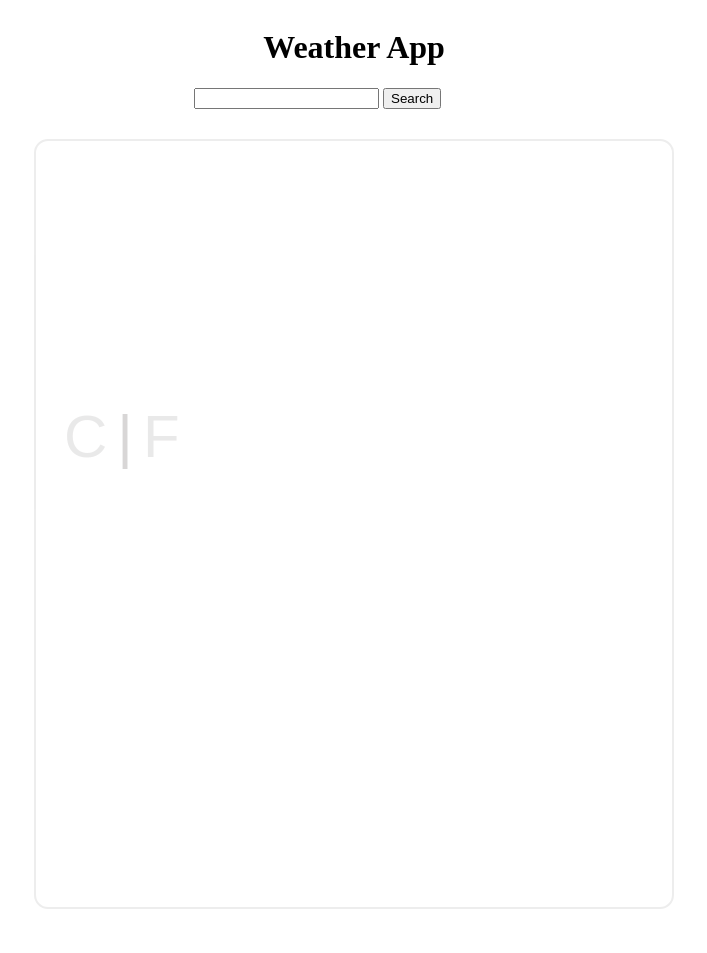
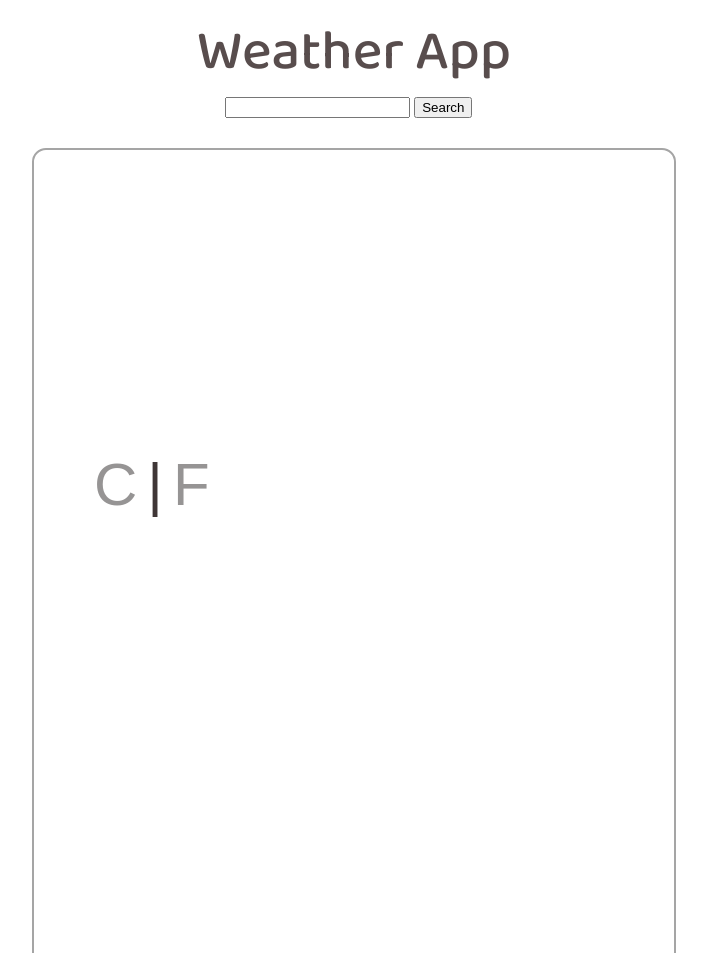
Before and after one commit to redjay48/weather-app, a plain HTML site: page index.html in a window 1280 px wide. Shown: the top 953 px of the page, without its empty margins (286-993 px from the left). Before the commit the page ends 917 px from the top, so only its background shows below. Drawn offline with Linux system fonts and the light colour scheme; a web font is replaced by a local one.

Commit message:
Fix alignment,styles and translucent bg images

```diff
--- a/index.html
+++ b/index.html
@@ -9,7 +9,7 @@
     <link rel="preconnect" href="https://fonts.googleapis.com">
     <link rel="preconnect" href="https://fonts.gstatic.com" crossorigin>
     <link
-        href="https://fonts.googleapis.com/css2?family=Baloo+2:wght@500&family=Exo&family=Nunito+Sans:wght@300&family=Roboto&family=Stick+No+Bills:wght@300;500&display=swap"
+        href="https://fonts.googleapis.com/css2?family=Baloo+2:wght@500&family=Exo&family=Nunito+Sans:wght@300&family=Stick+No+Bills:wght@200;500&display=swap"
         rel="stylesheet">
     <title>weather temp</title>
 </head>
@@ -22,10 +22,11 @@
             <button id="search-btn">Search</button>
         </div>
 
-        <div id="background">
+
         <div id="data">
             <div id="top">
                 <div id="region">
+                    <div id="region-top">
                         <h2 class="city"></h2>
                         <p class="country"></p>
                     </div>
@@ -33,6 +34,8 @@
                         <p class="lat"></p>
                         <p class="lon"></p>
                     </div>
+                </div>
+
                 <div id="date">
                     <p class="day"></p>
                     <p class="date"></p>
@@ -70,7 +73,6 @@
 
         </div>
     </div>
-    </div>
     <script src="main.js"></script>
 </body>
 
--- a/style.css
+++ b/style.css
@@ -4,6 +4,15 @@
     justify-content: center;
     align-items: center;
     width: auto;
+}
+
+h1 {
+    font-family: 'Baloo 2', cursive;
+    font-size: 56px;
+    font-weight: 500;
+    color: rgb(88, 77, 77);
+    margin: 0;
+    text-align: center;
 }
 
 .city, h2, span, .temp-btn {
@@ -14,43 +23,38 @@
 
 #search {
     position: relative;
-    left: 25%;
+    left:30%;
     margin-bottom: 30px;
 }
 
 #data {
-    width: 600px;
-    height: 730px;
-    padding: 18px;
-    z-index: 1;
+    width: 540px;
+    height: 750px;
+    padding: 50px;
     display: grid;
     grid-template-rows: 1fr 2fr;
     color: rgb(63, 54, 54);
-}
-
-#background {
     border: 2px solid #a5a5a5;
     border-radius: 14px;
-    opacity: .2;
-}
-
-div:not(#background){
-    opacity: 1;
-    z-index: 2;
 }
 
 #top {
     display: grid;
-    grid-template-columns: 1fr 1fr 1fr;
+    grid-template-columns: 1fr 1fr;
 }
 
+#region {
+    display: grid;
+    gap: 30px;
+}
+
+#co-ord {
+    margin-bottom: 70px;
+}
 .country {
     font-size: large;
 }
 
-#co-ord>p  {
-    text-align: center;
-}
 
 .lon {
     margin: 0;
```
Also changed, not shown: img/ash.jpg, img/clear.jpg, img/clouds.jpg, img/drizzle.jpg, img/dust.jpg, img/fog.jpg, img/haze.jpg, img/mist.jpg, img/rain.jpg, img/sand.jpg, img/smoke.jpg, img/snow.jpg, img/squall.jpg, img/thunderstorm.jpg, 2 more files. Lines whose indentation alone changed are shown as unchanged.
